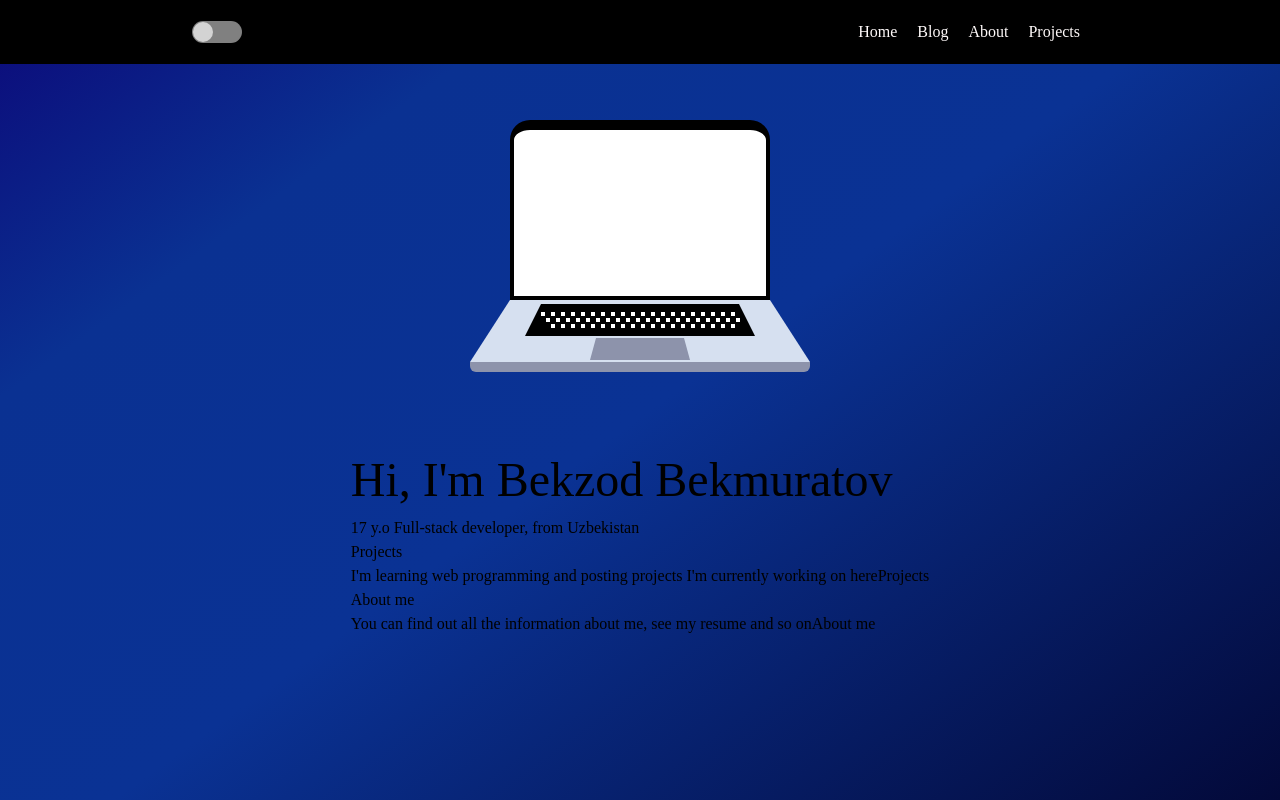
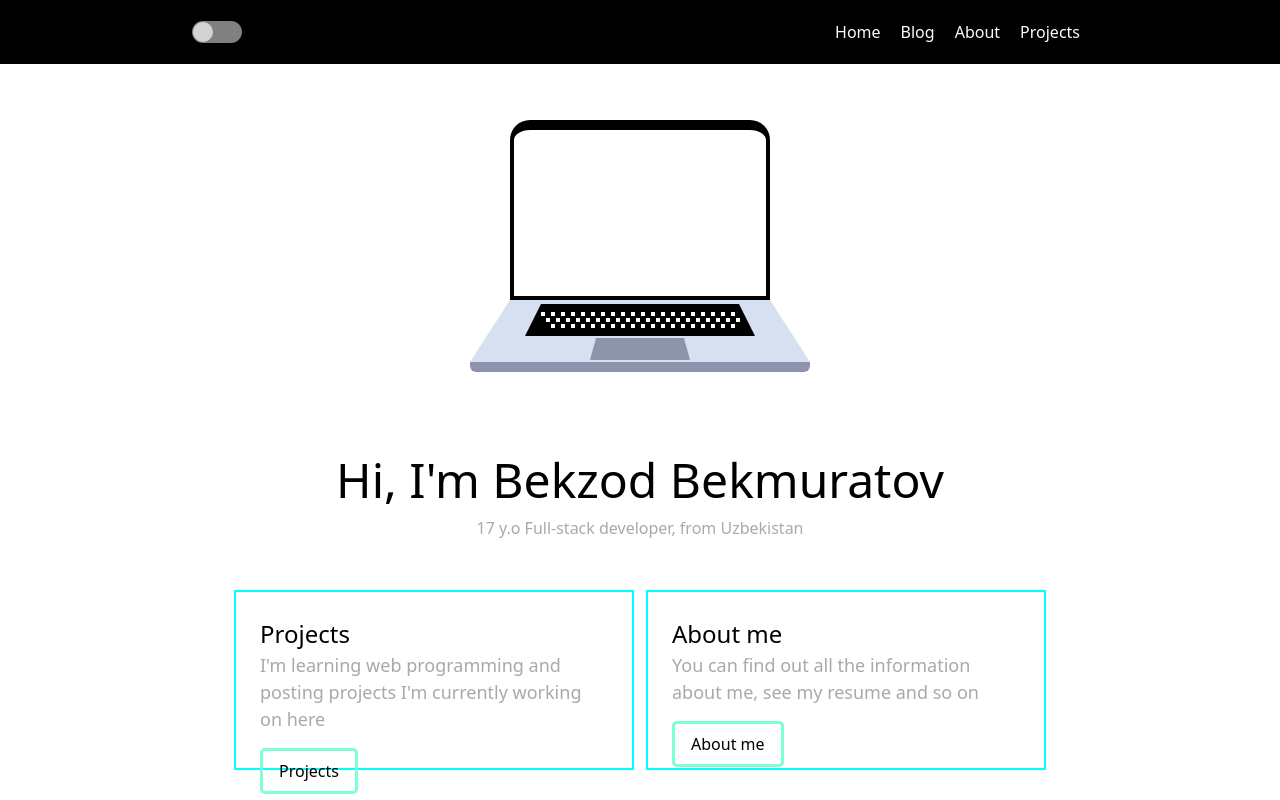
Before and after one commit to www-beka/www-beka.github.io, a React (Vite) app in the folder MyPersonalPage/: page / in a window 1280 px wide. Built offline with nearby package versions, Linux system fonts and the light colour scheme.

Commit message:
finished main section

```diff
--- a/MyPersonalPage/src/Components/MainSections/index.jsx
+++ b/MyPersonalPage/src/Components/MainSections/index.jsx
@@ -13,16 +13,17 @@ const MainSections = () => {
                             <h1> Hi, I'm Bekzod Bekmuratov</h1>
                             <span>17 y.o Full-stack developer, from Uzbekistan</span>
                         </div>
-
-                        <div className="projects_card">
+                        <div className="cards grid grid-cols-2 gap-3">
+                            <div className="projects_card p-6 bg-slate-700">
                                 <h1>Projects</h1>
                                 <span>I'm learning web programming and posting projects I'm currently working on here</span>
                                 <button>Projects</button>
                             </div>
-                        <div className="rezume_card">
+                            <div className="rezume_card p-6 bg-slate-700">
                                 <h1>About me</h1>
                                 <span>You can find out all the information about me, see my resume and so on</span>
                                 <button>About me</button>
+                            </div>
                         </div>
                     </div>
                 </div>
--- a/MyPersonalPage/src/Components/MainSections/index.scss
+++ b/MyPersonalPage/src/Components/MainSections/index.scss
@@ -1,7 +1,34 @@
 .about_me{
+
+    span{
+        color: darkgray;
+    }
     .me_{
+        text-align: center;
         h1{
             font-size: 48px;
         }
     }
+    .projects_card, .rezume_card{
+        margin-top: 50px;
+        width: 400px;
+        height: 180px;
+        background-color: transparent;
+        border: 2px solid aqua;
+        h1{
+            font-size: 24px;
+        }
+        span{
+            font-size: 18px;
+        }
+
+        button{
+            display: block;
+            padding: 8px 16px;
+            border: 3px solid aquamarine;
+            border-radius: 5px;
+            margin-top: 15px;
+        }
+
+    }
 }
--- a/MyPersonalPage/src/index.css
+++ b/MyPersonalPage/src/index.css
@@ -3,10 +3,3 @@
 @tailwind utilities;
 
 @import url('https://fonts.googleapis.com/css2?family=DM+Sans:wght@500&family=Open+Sans&display=swap');
-
-body {
-    font-family: 'DM Sans';
-    height: 100vh;
-    background: rgb(2, 0, 36);
-    background: linear-gradient(324deg, rgba(2, 0, 36, 1) 0%, rgba(3, 9, 57, 1) 0%, rgba(10, 50, 148, 1) 49%, rgba(10, 49, 146, 1) 77%, rgba(12, 9, 121, 1) 100%, rgba(0, 212, 255, 1) 100%);
-}
```
Lines whose indentation alone changed are shown as unchanged.
